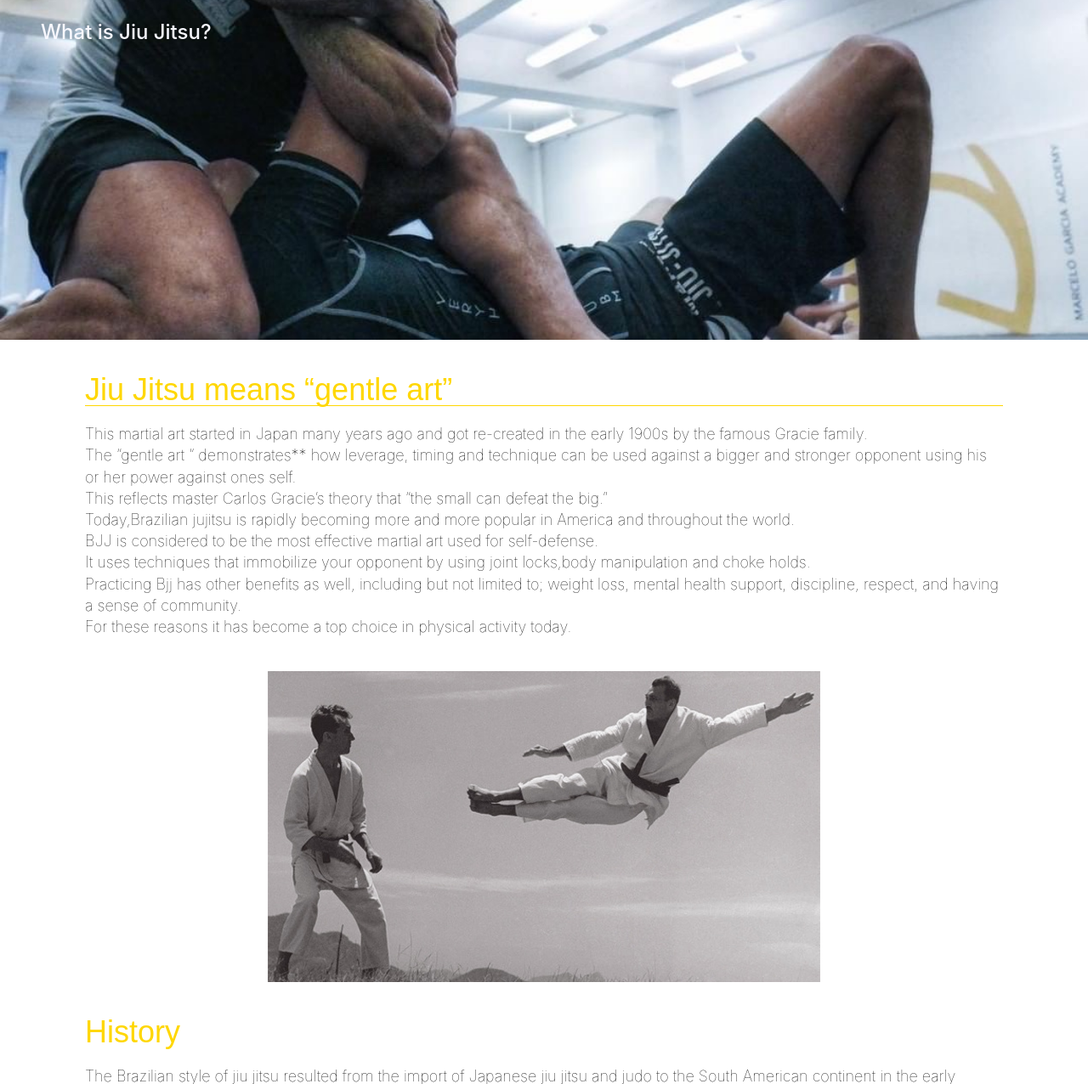
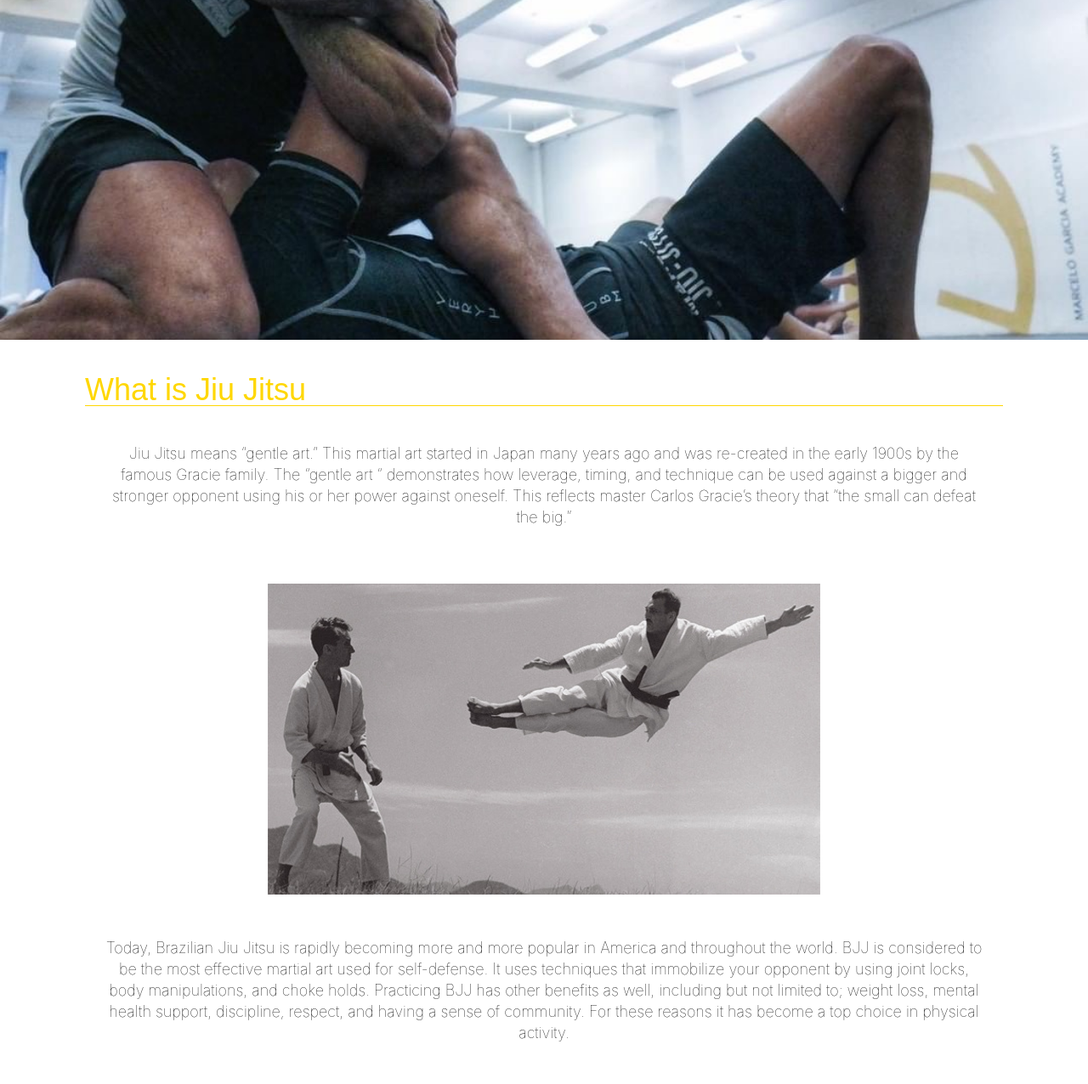
Before and after one commit to merlz6/RoyalGym, a PHP site: page /aboutWhat.html in a window 1280 px wide. Shown: the part 127-1403 px from the top of the page at 85% size. Run offline with PHP 8.4, Linux system fonts and the light colour scheme; grey boxes are pictures that could not be loaded.

```diff
--- a/aboutWhat.html
+++ b/aboutWhat.html
@@ -4,16 +4,16 @@
 <head>
   <meta charset="utf-8">
   <title> Royal Jiu Jitsu Academy</title>
-  <link rel="shortcut icon" href="./images/crown.jpg"/>
+  <link rel="shortcut icon" href="./images/crown.jpg" />
   <link rel="stylesheet" href="https://stackpath.bootstrapcdn.com/bootstrap/4.4.1/css/bootstrap.min.css" integrity="sha384-Vkoo8x4CGsO3+Hhxv8T/Q5PaXtkKtu6ug5TOeNV6gBiFeWPGFN9MuhOf23Q9Ifjh" crossorigin="anonymous">
-  <link rel="stylesheet" href="./main.css"/>
+  <link rel="stylesheet" href="./main.css" />
   <script src="https://code.jquery.com/jquery-3.4.1.slim.min.js" integrity="sha384-J6qa4849blE2+poT4WnyKhv5vZF5SrPo0iEjwBvKU7imGFAV0wwj1yYfoRSJoZ+n" crossorigin="anonymous"></script>
   <script src="https://cdn.jsdelivr.net/npm/popper.js@1.16.0/dist/umd/popper.min.js" integrity="sha384-Q6E9RHvbIyZFJoft+2mJbHaEWldlvI9IOYy5n3zV9zzTtmI3UksdQRVvoxMfooAo" crossorigin="anonymous"></script>
   <script src="https://stackpath.bootstrapcdn.com/bootstrap/4.4.1/js/bootstrap.min.js" integrity="sha384-wfSDF2E50Y2D1uUdj0O3uMBJnjuUD4Ih7YwaYd1iqfktj0Uod8GCExl3Og8ifwB6" crossorigin="anonymous"></script>
 </head>
 
 <body>
-  <nav class="navbar navbar-expand-lg black-light bg-black" >
+  <nav class="navbar navbar-expand-lg black-light bg-black">
     <a href="./index.html" class="navbar-left"><img class="logonav" src="./images/crown-removebg-preview.png" /></a>
     <button class="navbar-toggler" type="button" data-toggle="collapse" data-target="#navbarSupportedContent" aria-controls="navbarSupportedContent" aria-expanded="false" aria-label="Toggle navigation">
       <span class="navbar-toggler-icon"></span>
@@ -22,7 +22,7 @@
     <div class="collapse navbar-collapse" id="navbarSupportedContent">
       <ul class="navbar-nav mr-auto">
         <li class="nav-item dropdown">
-        <a class="nav-link dropdown-toggle" href="#" id="navbarDropdown" role="button" data-toggle="dropdown" aria-haspopup="true" aria-expanded="false" >
+          <a class="nav-link dropdown-toggle" href="#" id="navbarDropdown" role="button" data-toggle="dropdown" aria-haspopup="true" aria-expanded="false">
             About us
           </a>
           <div class="dropdown-menu" aria-labelledby="navbarDropdown">
@@ -55,9 +55,7 @@
   </nav>
 
   <div id="AboutWhatbannerPhoto">
-    <h5 class="bannerPhotoHeaderText">
-      What is Jiu Jitsu?
-    </h5>
+
   </div>
 
 
@@ -65,49 +63,32 @@
   <div class="container ">
     <div class="col-sm-12 columns">
       <div class="entry-content">
-        <h3 class="aboutWhatH3" style="color:gold; border-bottom:1px solid gold;">Jiu Jitsu means “gentle art”</h3>
-        <p style="margin-top:1em;">
-          This martial art started in Japan many years ago and got re-created in the early 1900s by the famous Gracie family.
-          <br />
-          The “gentle art “ demonstrates** how leverage, timing and technique can be used against a bigger and stronger opponent using his or her power against ones self.
-          <br />
-          This reflects master Carlos Gracie’s theory that “the small can defeat the big.”
-          <br />
-
-          Today,Brazilian jujitsu is rapidly becoming more and more popular in America and throughout the world.
-          <br />
-
-          BJJ is considered to be the most effective martial art used for self-defense.
-          <br />
-          It uses techniques that immobilize your opponent by using joint locks,body manipulation and choke holds.
-          <br />
-          Practicing Bjj has other benefits as well, including but not limited to; weight loss, mental health support, discipline, respect, and having a sense of community.
-          <br />
-          For these reasons it has become a top choice in physical activity today.
+        <h3 class="aboutWhatH3" style="color:gold; border-bottom:1px solid gold;">What is Jiu Jitsu</h3>
+        <div class="aboutWhatHolder" >
+          <div class="aboutWhatInnerHolder">
+            <p class="aboutwhatPtag">
+              Jiu Jitsu means “gentle art.” This martial art started in Japan many years ago and was re-created in the early 1900s by the famous Gracie family. The “gentle art “ demonstrates how leverage, timing, and technique can be used against a
+              bigger and stronger opponent using his or her power against oneself. This reflects master Carlos Gracie’s theory that “the small can defeat the big.”
             </p>
-        <div style="text-align:center; margin:40px 0;">
-          <img src="./images/gracie333.jpg"  />
+            <div class="aboutWhatInnerHolder">
+              <img class="gracePhoto" src="./images/gracie333.jpg" style="margin:1.5em;"/>
+            </div>
+            <p class="aboutwhatPtag">
+            Today, Brazilian Jiu Jitsu is rapidly becoming more and more popular in America and
+              throughout the world. BJJ is considered to be the most effective martial art used for self-defense. It uses techniques that immobilize your opponent by using joint locks, body manipulations, and choke holds. Practicing BJJ has other
+              benefits as well, including but not limited to; weight loss, mental health support, discipline, respect, and having a sense of community. For these reasons it has become a top choice in physical activity.
+            </p>
           </div>
 
-        <h3 class="aboutWhatH3" style="color:gold;">History</h3>
-        <p style ="border-bottom: .5px solid gold; padding-bottom:25px;">
-          The Brazilian style of jiu jitsu resulted from the import of Japanese jiu jitsu and judo to the South American continent in the early 1900s, and its transformation into a new martial art style by a core group of Brazilian pioneers.
+          <!-- <div class="aboutWhatInnerHolder">
+            <img class="gracePhoto" src="./images/gracie333.jpg" style="margin-top:1em;"/>
+          </div> -->
+        </div>
 
-          Before it arrived to the shores of Brazil, however, the origins of jiu jitsu are believed to go back thousands of years. There are several theories concerning its very first beginnings, but many agree that it can at least be traced back
-          4,000 years ago, to Buddhist monks in India, who needed to protect themselves during their travels without inflicting harm on their attackers. It then spread to feudal Japan, where it developed into an effective hand-to-hand combat during
-          war, before transitioning to become more of an art form and a competitive activity. Some even argue for much older origins than India, dating back to the earliest forms of “grappling”, which are immortalized on the walls of ancient Greek
-          and Egyptian ruins.
 
-          Then in 1915, a world famous Japanese judoka, Mitsuyo Maeda, arrived to Brazil, where he soon began teaching and giving demonstrations in jiu jitsu and judo, which at the time were not seen as separate disciplines. Three of Maeda’s first
-          students went on to become the founders of what is known as Brazilian Jiu Jitsu: brothers Carlos and Helio Gracie, and Luiz França. Each of these early pioneers contributed to the development of what is today known as Brazilian jiu jitsu,
-          by maximizing the effectiveness of existing techniques, creating new ones, and giving rise to a distinct martial art.
-
-          It wasn’t long before the Brazilian style of jiu jitsu started to spread to other countries and continents. Brazilian Jiu Jitsu arrived to the United States in the early 1970s, but grew relatively slowly until the 1990s, when the UFC
-          brought mixed martial arts – and Brazilian Jiu Jitsu – to the mainstream public. In 2002, Carlos Gracie, Jr. founded the International Brazilian Jiu-Jitsu Federation, which began holding organized jiu jitsu competitions world-wide. In the
-          last decade, jiu jitsu has boomed, and today, many of the world’s largest and most prestigious tournaments are held in the United States.
-
-          All Brazilian jiu jitsu practitioners can trace their “lineage” back to one of the founding members. Professor JT’s lineage can be traced back to Carlos and Helio Gracie.
-        </p>
+        <div class="videoWrapper">
+          <iframe width="560" height="315" src="https://www.youtube.com/embed/sBckaULbaRo" frameborder="0" allow="accelerometer; autoplay; encrypted-media; gyroscope; picture-in-picture" allowfullscreen></iframe>
+        </div>
 
       </div>
     </div>
--- a/main.css
+++ b/main.css
@@ -44,6 +44,7 @@ margin-bottom:0;
 
 .navbar {
   background-color: rgb(230,230,230);
+
 }
 
 .footerlogo {
@@ -56,6 +57,7 @@ margin-bottom:0;
   background-color: white;
   color: rgb(189,158,6);
   width: 100%;
+  border-top:1px solid rgb(189,158,6);
 }
 
 .btn-primary {
@@ -205,7 +207,23 @@ margin-bottom:0;
   top: 0;
   width: 100%;
 }
-
+ .aboutWhatHolder {
+  display: flex;
+  flex-direction: row;
+  text-align: center;
+}
+.aboutwhatPtag {
+  /* margin:.75em 0em 1.25em 0em; */
+  padding:1.25em;
+}
+/*
+.aboutWhatInnerHolder {
+  width:45%;
+  margin:1em;
+}
+.gracePhoto {
+  width:100%
+} */
 /*End of Classe Selectors*/
 
 
```
Lines whose indentation alone changed are shown as unchanged.
